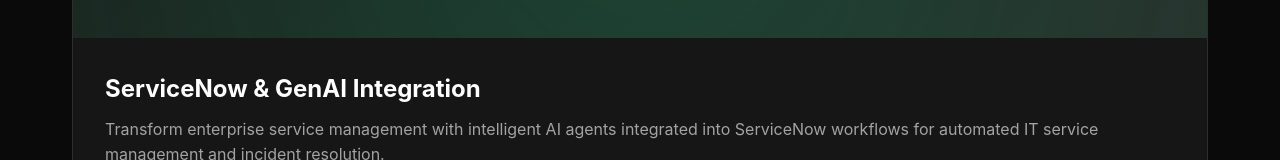
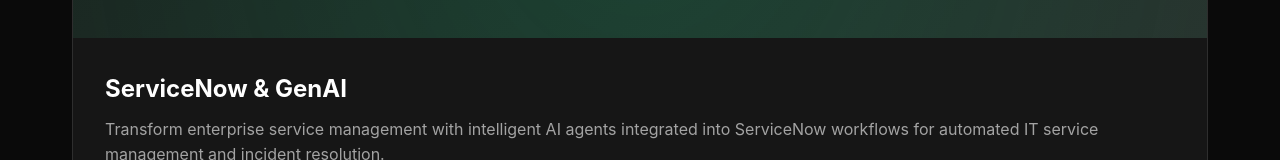
Before and after one commit to hdpspark/rcm-agent-architecture, a plain HTML site: page exhibits.html in a window 1280 px wide. Shown: the part 3972-4132 px from the top of the page. Drawn offline with Linux system fonts and the light colour scheme.

Commit message:
Update ServiceNow section titles to 'ServiceNow & GenAI'

```diff
--- a/exhibits.html
+++ b/exhibits.html
@@ -546,7 +546,7 @@
                         <span>🔧</span>
                     </div>
                     <div class="exhibit-content">
-                        <h3 class="exhibit-title">ServiceNow & GenAI Integration</h3>
+                        <h3 class="exhibit-title">ServiceNow & GenAI</h3>
                         <p class="exhibit-description">
                             Transform enterprise service management with intelligent AI agents integrated
                             into ServiceNow workflows for automated IT service management and incident resolution.
```
Also changed, not shown: index.html (+1 -1 lines).
